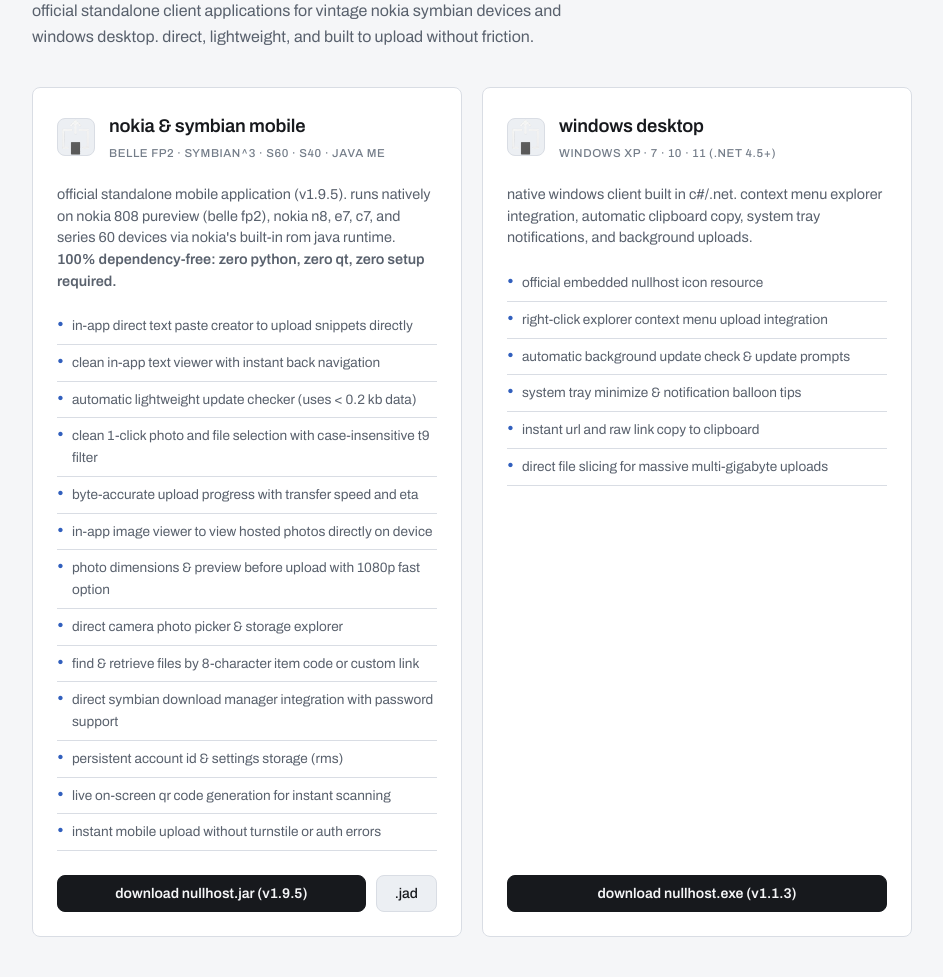
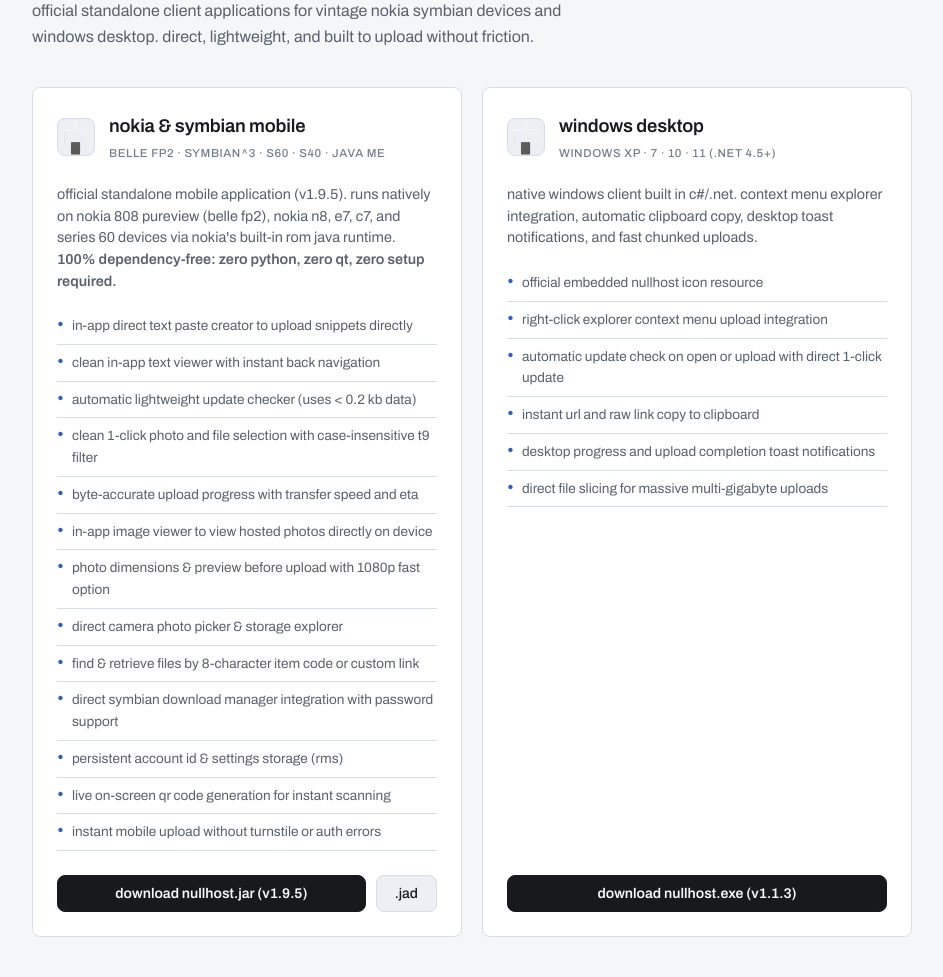
Before and after one commit to Gelaxiz/nullhost, a Flask app: page /app in a window 1280 px wide. Shown: the part 192-1169 px from the top of the page, without its empty margins (168-1111 px from the left). Run offline with Flask 3, Linux system fonts and the light colour scheme; some libraries are stand-ins or nearby versions.

Commit message:
fix(windows): remove tray completely, prompt for update on app open or file upload and download directly

```diff
--- a/templates/app.html
+++ b/templates/app.html
@@ -49,13 +49,13 @@
                     <span class="app-platforms">windows xp · 7 · 10 · 11 (.net 4.5+)</span>
                 </div>
             </div>
-            <p class="app-desc">native windows client built in c#/.net. context menu explorer integration, automatic clipboard copy, system tray notifications, and background uploads.</p>
+            <p class="app-desc">native windows client built in c#/.net. context menu explorer integration, automatic clipboard copy, desktop toast notifications, and fast chunked uploads.</p>
             <ul class="app-feature-list">
                 <li>official embedded nullhost icon resource</li>
                 <li>right-click explorer context menu upload integration</li>
-                <li>automatic background update check & update prompts</li>
-                <li>system tray minimize & notification balloon tips</li>
+                <li>automatic update check on open or upload with direct 1-click update</li>
                 <li>instant url and raw link copy to clipboard</li>
+                <li>desktop progress and upload completion toast notifications</li>
                 <li>direct file slicing for massive multi-gigabyte uploads</li>
             </ul>
             <div class="app-actions">
```
Also changed, not shown: README.md, 2 other files.
